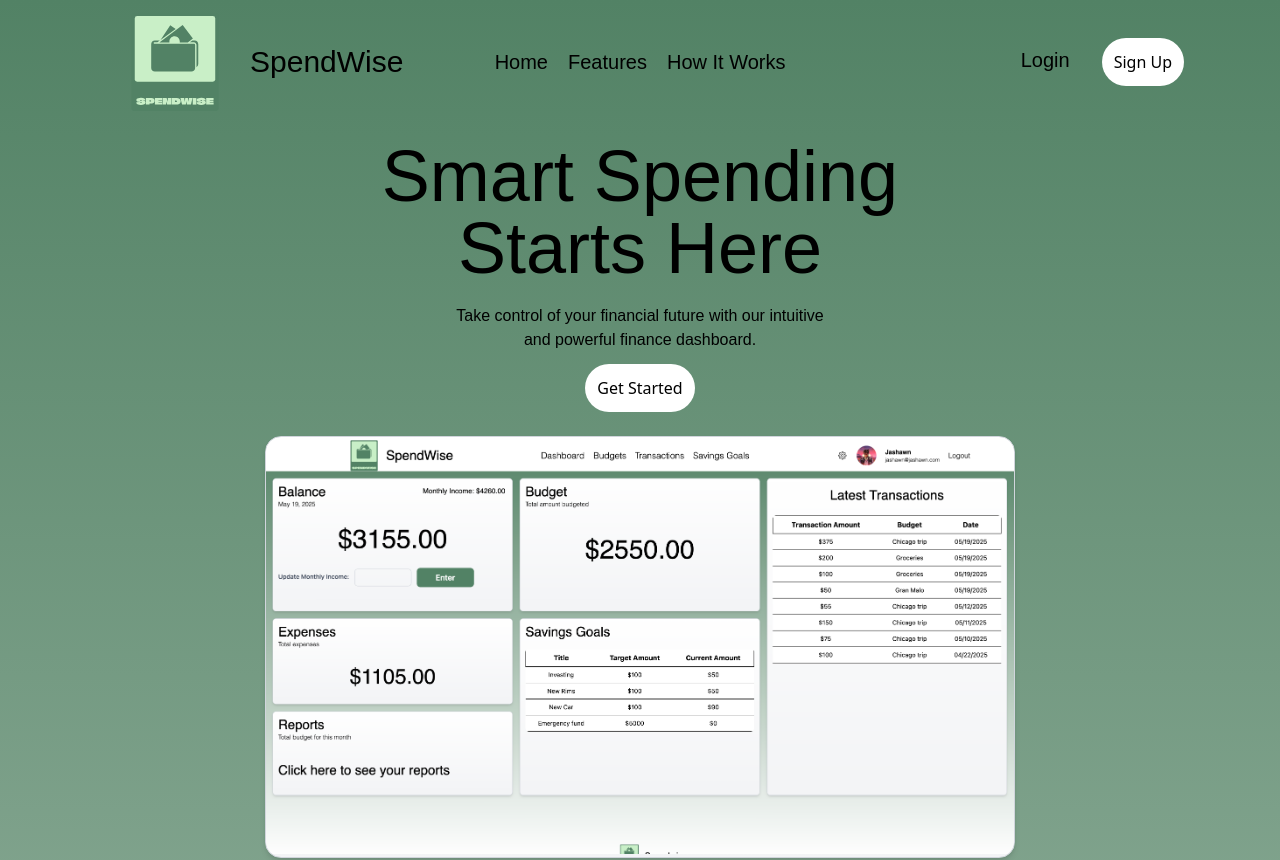
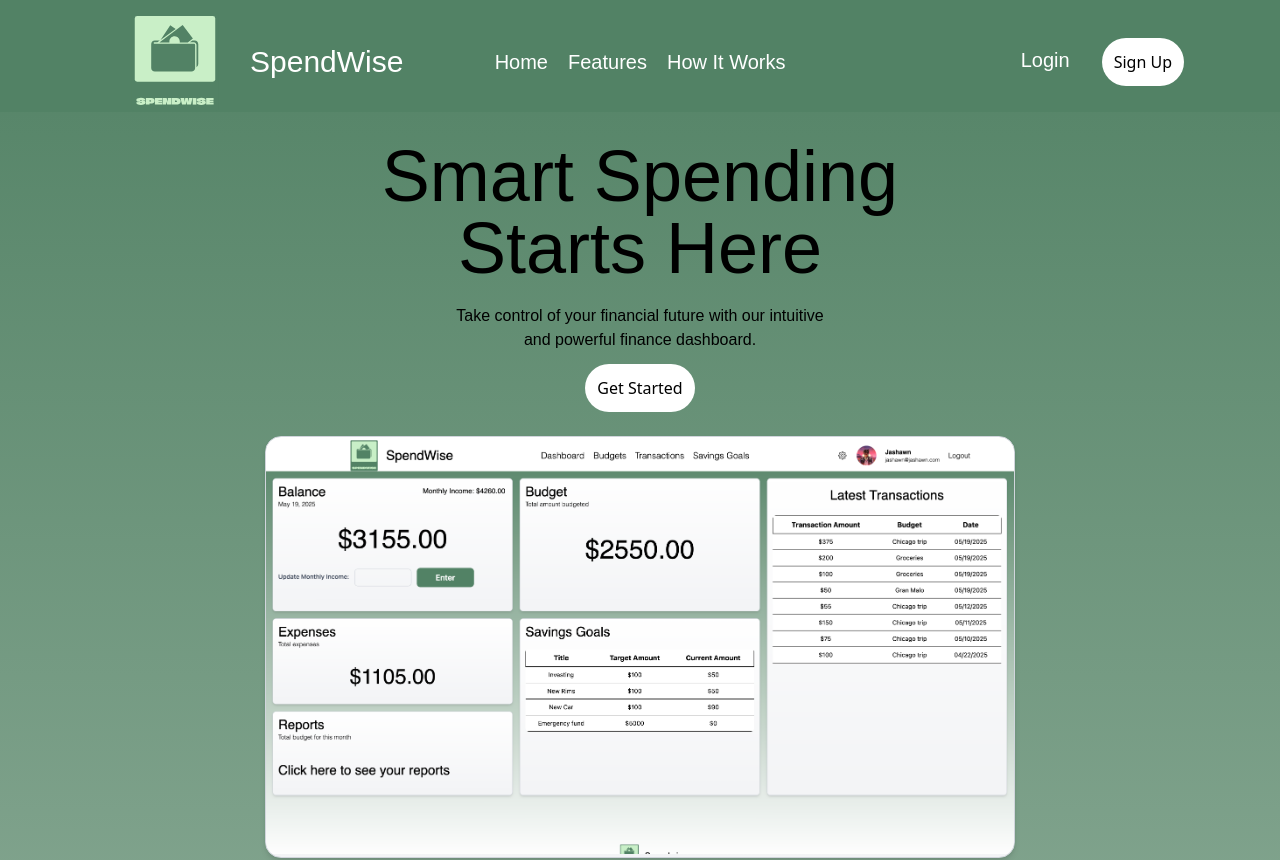
Before and after one commit to JashawnRogers/pern-budget, a React (Vite) app in the folder apps/client/: page / in a window 1280 px wide. Shown: the top 860 px of the page. Built offline with nearby package versions, Linux system fonts and the light colour scheme.

Commit message:
Added smooth scrolling on landing page

```diff
--- a/apps/client/package.json
+++ b/apps/client/package.json
@@ -16,6 +16,7 @@
     "react-hot-toast": "^2.5.2",
     "react-icons": "^5.5.0",
     "react-router-dom": "^7.4.1",
+    "react-scroll": "^1.9.3",
     "recharts": "^2.15.3",
     "tailwindcss": "^4.0.15"
   },
--- a/apps/client/src/components/landingPage/Features.jsx
+++ b/apps/client/src/components/landingPage/Features.jsx
@@ -9,7 +9,7 @@ import transactionsImage from '../../assets/transactions-img.png'
 
 const Features = () => {
   return (
-    <section className='mt-28'>
+    <section id='features' className='mt-28'>
         <div className='flex flex-col items-center gap-2 w-auto'>
             <h2 className='montesserat-400 text-5xl'>Intelligent Features</h2>
             <p className='montesserat-300'>Create realistic budgets and track your spending effortlessly.</p>
--- a/apps/client/src/components/landingPage/Hero.jsx
+++ b/apps/client/src/components/landingPage/Hero.jsx
@@ -5,7 +5,7 @@ import heroImage from '../../assets/hero-img.png'
 
 const Hero = () => {
   return (
-    <section>
+    <section id='home'>
         <div className="flex flex-col items-center mt-7">
             <h1 className='montesserat-400 text-7xl'>Smart Spending</h1>
             <h1 className='montesserat-400 text-7xl'>Starts Here</h1>
--- a/apps/client/src/components/landingPage/HowItWorks.jsx
+++ b/apps/client/src/components/landingPage/HowItWorks.jsx
@@ -6,7 +6,7 @@ import { GiSettingsKnobs } from 'react-icons/gi'
 
 const HowItWorks = () => {
   return (
-    <section className='mt-28'>
+    <section id='how-it-works' className='mt-28'>
         <div className='flex flex-col items-center gap-2 w-auto'>
             <h2 className='montesserat-400 text-5xl'>How It Works</h2>
             <p className='montesserat-300'>Embark on a seamless journey towards financial empowerment</p>
--- a/apps/client/src/components/landingPage/Navbar.jsx
+++ b/apps/client/src/components/landingPage/Navbar.jsx
@@ -1,32 +1,33 @@
 import React from 'react'
 import logo from '../../assets/logo-transparent.svg'
 import { Link } from 'react-router-dom'
+import { Link as ScrollLink } from 'react-scroll'
 import Button from '../utils/Button'
 
 const Navbar = () => {
   return (
-    <nav className='flex justify-between items-center pt-3'>
+    <nav className='flex justify-between items-center pt-3 sticky top-0 bg-[#528265] text-white'>
         <div className='flex items-center'>
             <img src={logo} className='w-[350px]' alt="SpendWise logo" />
             <h1 className='ml-[-100px] montesserat-400 text-3xl'>SpendWise</h1>
         </div>
-        <ul className='flex gap-5 text-xl montesserat-300 mr-36'>
-            <Link to='/'>
+        <ul className='flex gap-5 text-xl montesserat-300 mr-36 cursor-pointer'>
+            <ScrollLink to='home' smooth={true} duration={500} offset={-150}>
                 <li>Home</li>
-            </Link>
-            <Link to='#features'>
+            </ScrollLink>
+            <ScrollLink to='features' smooth={true} duration={500} offset={-150}>
                 <li>Features</li>
-            </Link>
-            <Link to='#how-it-works'>
+            </ScrollLink>
+            <ScrollLink to='how-it-works' smooth={true} duration={500}>
                 <li>How It Works</li>
-            </Link>
+            </ScrollLink>
         </ul>
         <div className='flex gap-8 mr-24'>
             <Link to='/login'>
                 <h3 className='montesserat-300 text-xl mt-2'>Login</h3>
             </Link>
             <Link to='/register'>
-                <Button>Sign Up</Button>
+                <Button className='!text-black'>Sign Up</Button>
             </Link>
         </div>
     </nav>
--- a/apps/client/src/index.css
+++ b/apps/client/src/index.css
@@ -1,8 +1,9 @@
 @import url('https://fonts.googleapis.com/css2?family=Montserrat:ital,wght@0,100..900;1,100..900&display=swap');
 @import 'tailwindcss';
 
-
-
+html {
+  scroll-behavior: smooth;
+}
 .logo {
   display: flex;
   align-items: center;
```
Also changed, not shown: 1 other file (tests, documents, lock files or other folders).
